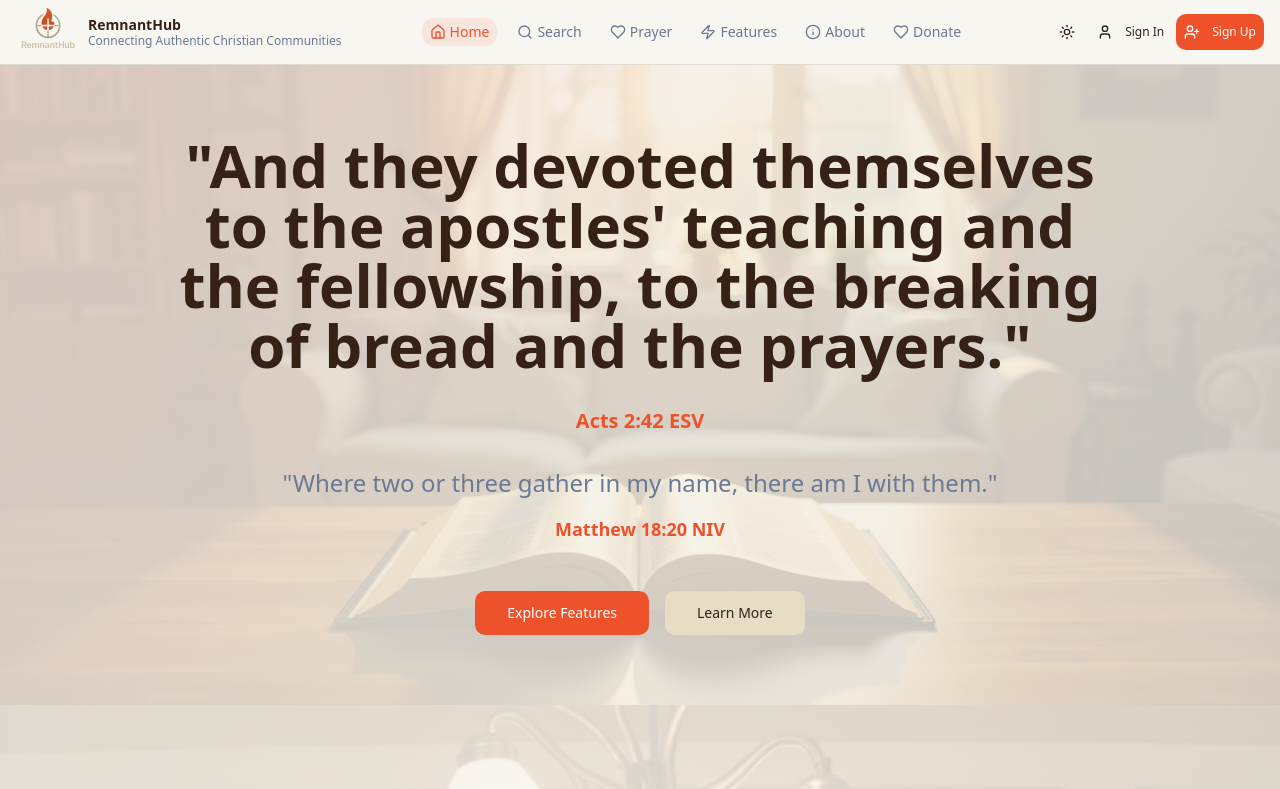
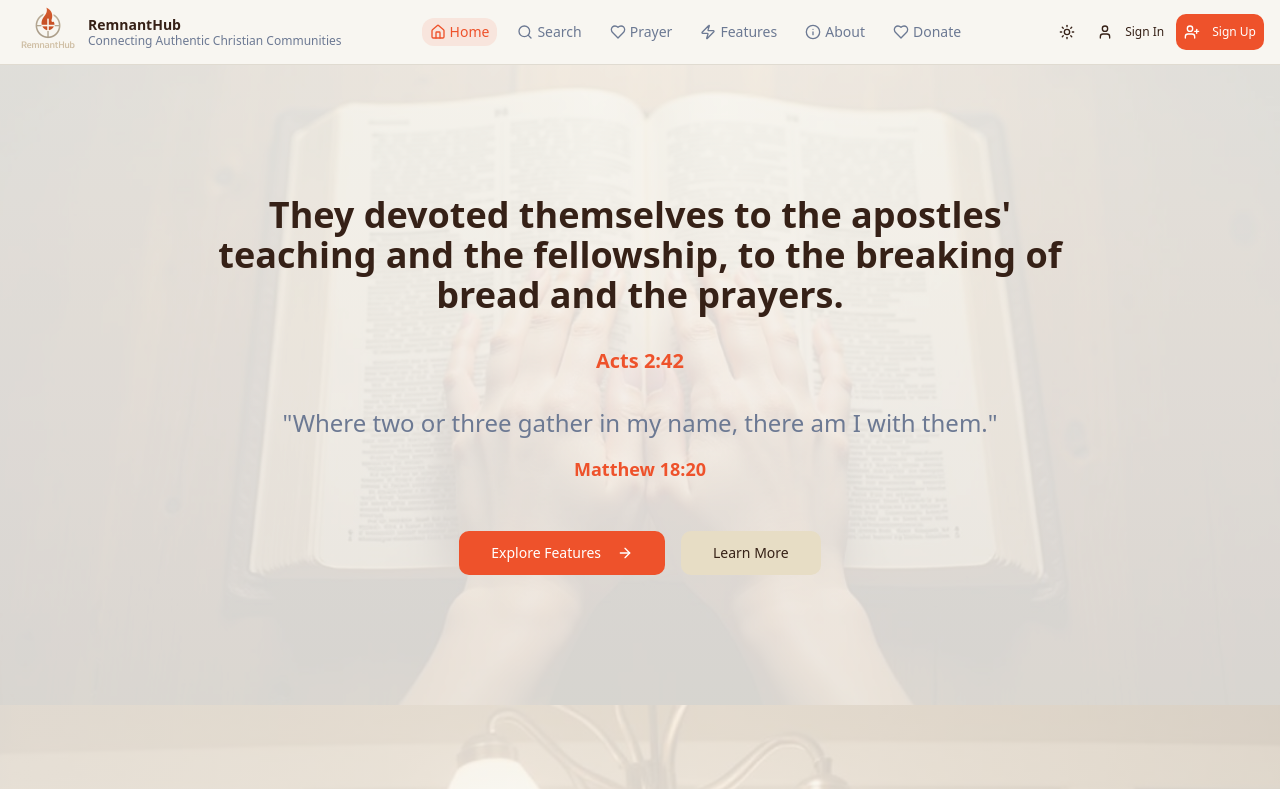
Before and after one commit to Zadok777/RemnantHub-WebApp, a React (Vite) app: page / in a window 1280 px wide. Shown: the top 789 px of the page. Built offline with nearby package versions, Linux system fonts and the light colour scheme.

Commit message:
Visual edit in Lovable
Edited UI in Lovable

```diff
--- a/src/components/home/HeroSection.tsx
+++ b/src/components/home/HeroSection.tsx
@@ -1,43 +1,40 @@
 import React from 'react';
 import { Button } from '@/components/ui/button';
 import { Link } from 'react-router-dom';
-import { ArrowRight } from 'lucide-react';
-import { useAuth } from '@/contexts/AuthContext';
-
+import { ArrowRight, Search } from 'lucide-react';
+import bibleBackground from '@/assets/bible-hands-background.jpg';
 const HeroSection = () => {
-  const { user } = useAuth();
-
-  return (
-    <section className="relative min-h-[80vh] flex items-center justify-center overflow-hidden bg-church-welcome-light faded-overlay">
-      {/* Enhanced Spiritual Background with Additional Overlay */}
-      <div className="absolute inset-0 spiritual-gradient"></div>
+  return <section className="relative min-h-[80vh] flex items-center justify-center overflow-hidden bg-gradient-to-b from-background to-muted">
+      {/* Faded Bible Background */}
+      <div className="absolute inset-0 bg-cover bg-center bg-no-repeat opacity-10" style={{
+      backgroundImage: `url(${bibleBackground})`
+    }}></div>
 
       {/* Content */}
       <div className="relative z-10 text-center max-w-5xl mx-auto px-4 sm:px-6 lg:px-8">
-        {/* Main Heading - Matching the reference design */}
-        <blockquote className="text-3xl md:text-5xl lg:text-6xl font-bold text-foreground mb-8 leading-tight">
-          "And they devoted themselves to the apostles' teaching and the fellowship, to the breaking of bread and the prayers."
-        </blockquote>
+        {/* Main Heading - Matching the reference image */}
+        <h1 className="text-4xl md:text-6xl lg:text-7xl font-bold text-foreground mb-8 leading-tight">
+          <span className="block text-4xl">They devoted themselves to the apostles'</span>
+          <span className="block text-4xl">teaching and the fellowship, to the breaking of</span>
+          <span className="block text-4xl">bread and the prayers.</span>
+        </h1>
 
         {/* Scripture Reference */}
-        <p className="text-primary text-xl font-semibold mb-8">
-          Acts 2:42 ESV
-        </p>
+        <p className="text-primary text-xl font-semibold mb-8">Acts 2:42 </p>
 
         {/* Second Scripture Quote */}
         <blockquote className="text-xl md:text-2xl text-muted-foreground mb-4 max-w-3xl mx-auto">
           "Where two or three gather in my name, there am I with them."
         </blockquote>
 
-        <p className="text-primary text-lg font-semibold mb-12">
-          Matthew 18:20 NIV
-        </p>
+        <p className="text-primary text-lg font-semibold mb-12">Matthew 18:20 </p>
 
         {/* Action Buttons */}
         <div className="flex flex-col sm:flex-row gap-4 justify-center items-center">
           <Button size="lg" asChild>
             <Link to="/features">
               Explore Features
+              <ArrowRight className="ml-2 h-5 w-5" />
             </Link>
           </Button>
           <Button size="lg" variant="secondary" asChild>
@@ -47,8 +44,6 @@ const HeroSection = () => {
           </Button>
         </div>
       </div>
-    </section>
-  );
+    </section>;
 };
-
 export default HeroSection;
```
